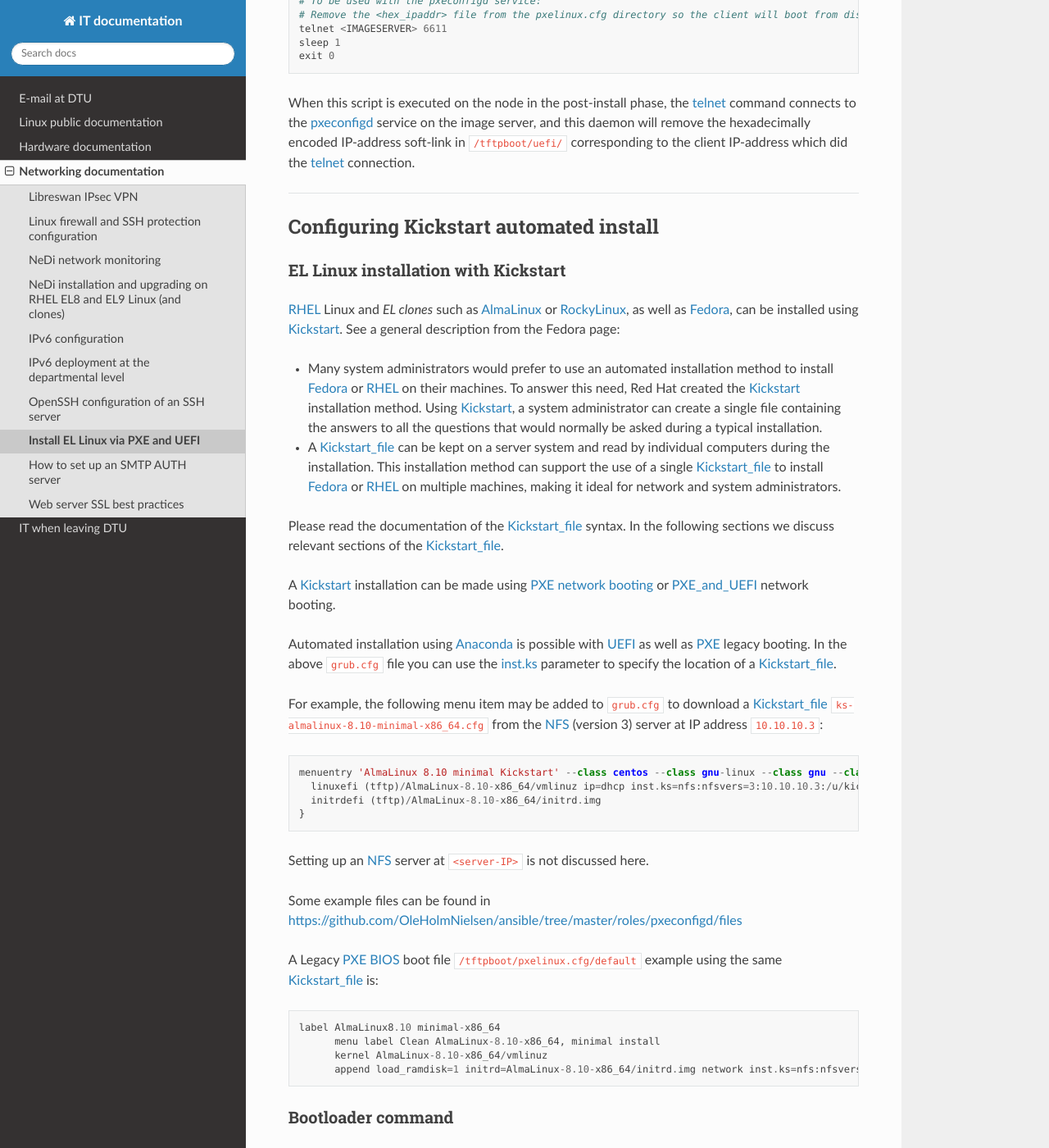
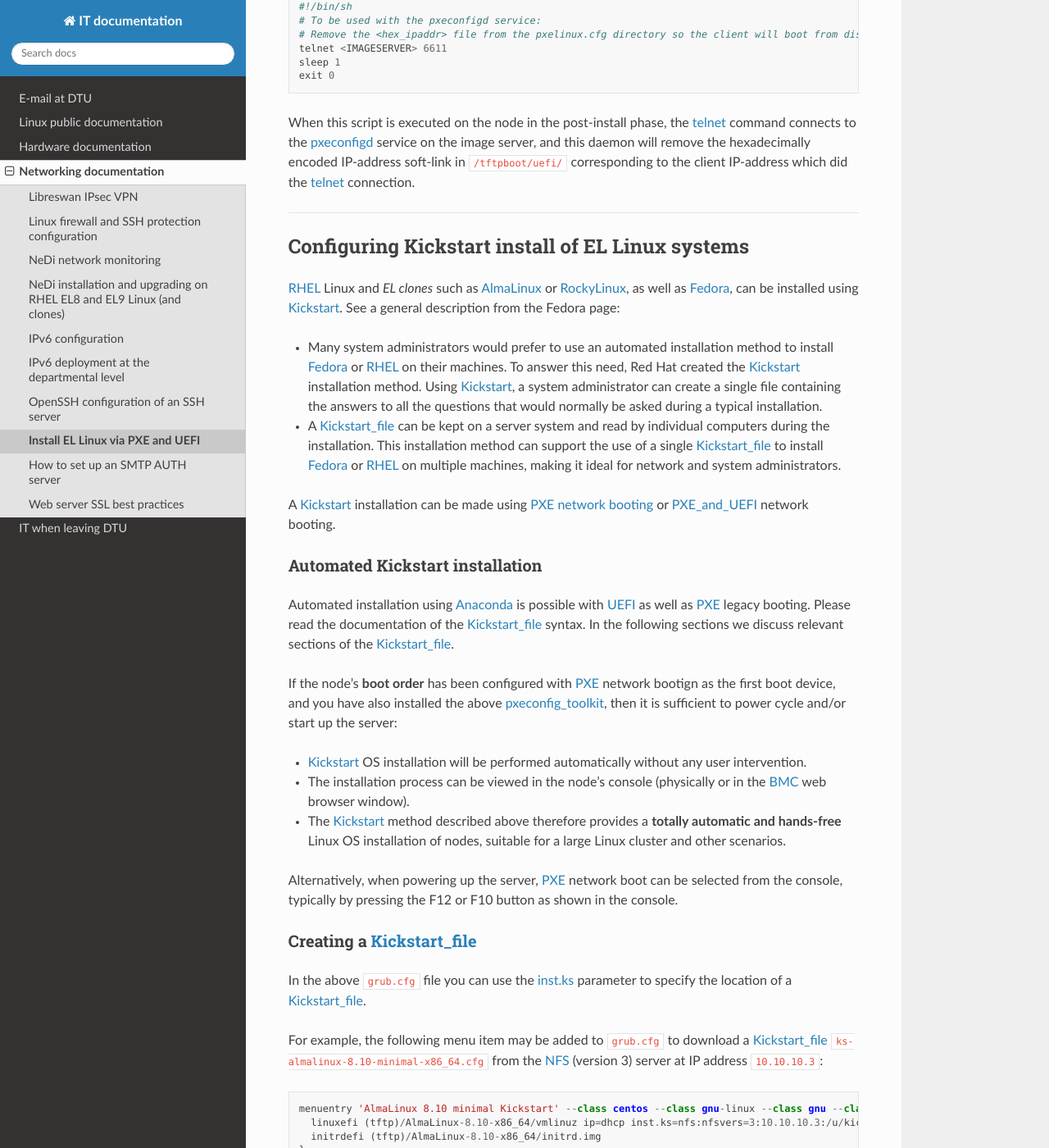
Before and after one commit to OleHolmNielsen/ITwiki, a Sphinx documentation site: the page built from docs/PXE_and_UEFI.rst, in a window 1280 px wide and 1400 px high, scrolled down 9008 px. Shown: the whole window at 82% size. Built offline with Sphinx 7.4.7 and the Read the Docs theme 3.1.0, drawn with Linux system fonts in a browser that asks for light colours; some of the changed text lies outside the part shown.

Commit message:
Moved sections

```diff
--- a/docs/PXE_and_UEFI.rst
+++ b/docs/PXE_and_UEFI.rst
@@ -424,11 +424,8 @@
 
 =======================================================================================================
 
-Configuring Kickstart automated install
-=======================================
-
-EL Linux installation with Kickstart
-----------------------------------------
+Configuring Kickstart install of EL Linux systems
+================================================================
 
 RHEL_ Linux and *EL clones* such as AlmaLinux_ or RockyLinux_, as well as Fedora_, can be installed using Kickstart_.
 See a general description from the Fedora page:
@@ -441,10 +438,26 @@
   This installation method can support the use of a single Kickstart_file_ to install Fedora_ or RHEL_ on multiple machines,
   making it ideal for network and system administrators.
 
+A Kickstart_ installation can be made using :ref:`PXE-booting` or PXE_and_UEFI_ network booting.
+
+Automated Kickstart installation
+-----------------------------------
+
+Automated installation using Anaconda_ is possible with UEFI_ as well as PXE_ legacy booting.
 Please read the documentation of the Kickstart_file_ syntax.
 In the following sections we discuss relevant sections of the Kickstart_file_.
 
-A Kickstart_ installation can be made using :ref:`PXE-booting` or PXE_and_UEFI_ network booting.
+If the node's **boot order** has been configured with PXE_ network bootign as the first boot device,
+and you have also installed the above pxeconfig_toolkit_,
+then it is sufficient to power cycle and/or start up the server:
+
+* Kickstart_ OS installation will be performed automatically without any user intervention.
+* The installation process can be viewed in the node's console (physically or in the BMC_ web browser window).
+* The Kickstart_ method described above therefore provides a **totally automatic and hands-free** Linux OS installation of nodes,
+  suitable for a large Linux cluster and other scenarios.
+
+Alternatively, when powering up the server, PXE_ network boot can be selected from the console,
+typically by pressing the F12 or F10 button as shown in the console.
 
 .. _Kickstart: https://pykickstart.readthedocs.io/en/latest/kickstart-docs.html#chapter-1-introduction
 .. _Kickstart_file: https://anaconda-installer.readthedocs.io/en/latest/kickstart.html
@@ -452,8 +465,11 @@
 .. _AlmaLinux: https://almalinux.org/
 .. _RockyLinux: https://www.rockylinux.org
 .. _Fedora: https://fedoraproject.org/
+.. _BMC: https://en.wikipedia.org/wiki/Intelligent_Platform_Management_Interface#Baseboard_management_controller
 
-Automated installation using Anaconda_ is possible with UEFI_ as well as PXE_ legacy booting.
+Creating a Kickstart_file_
+-------------------------------
+
 In the above ``grub.cfg`` file you can use the inst.ks_ parameter to specify the location of a Kickstart_file_.
 
 For example, the following menu item may be added to ``grub.cfg`` to download a Kickstart_file_ ``ks-almalinux-8.10-minimal-x86_64.cfg``
```
